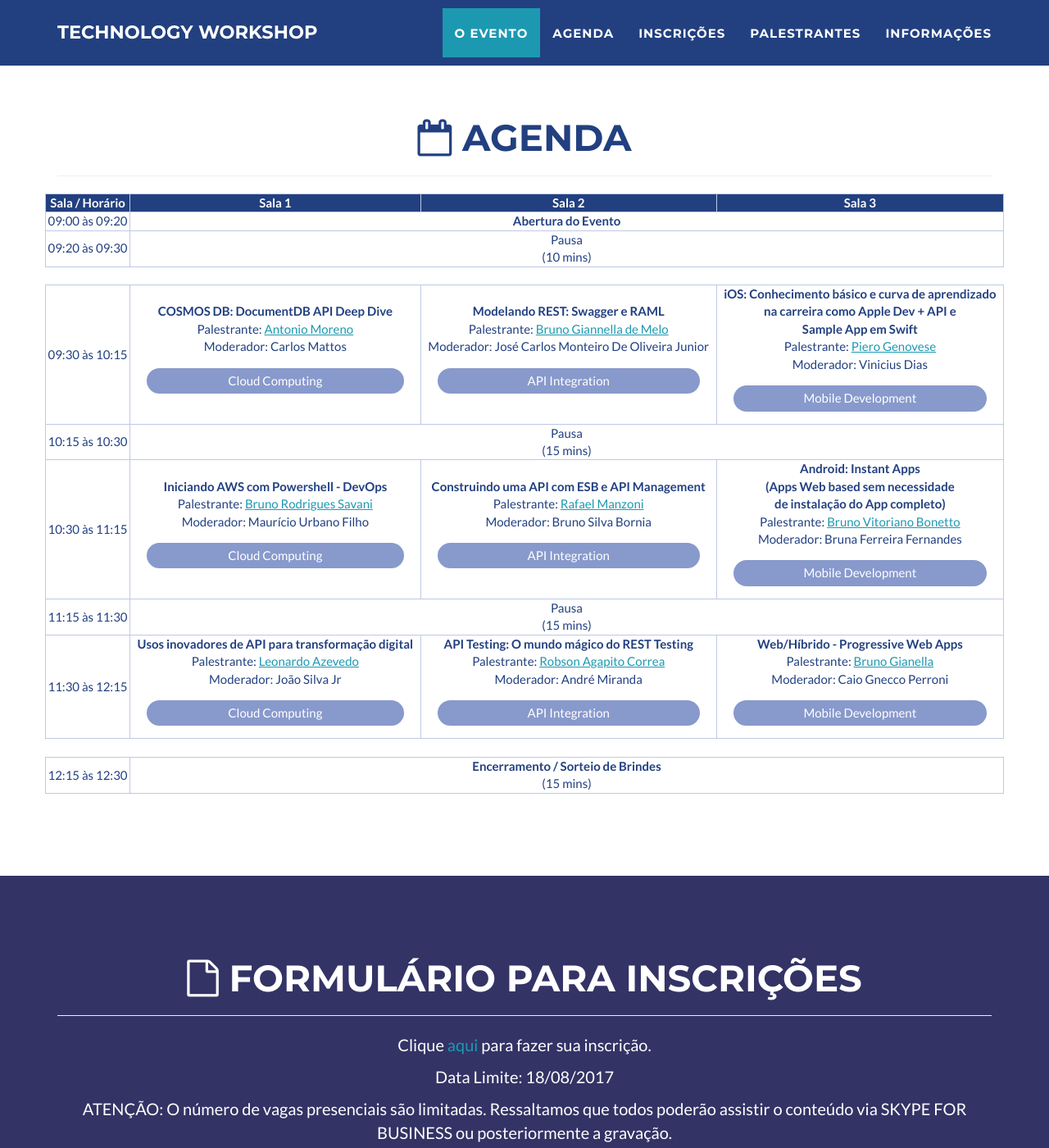
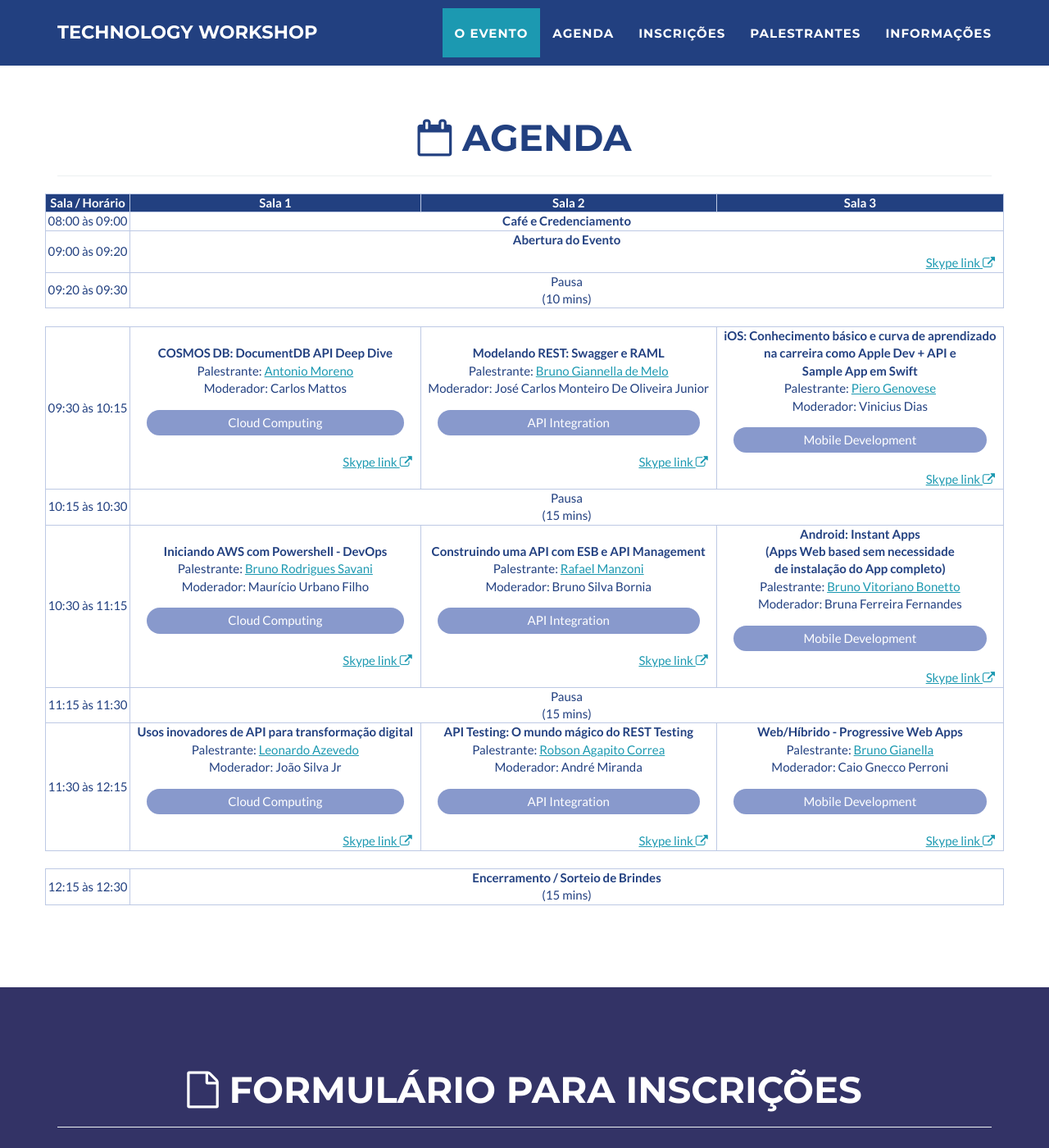
Before and after one commit to gft-technical-practices/2017-workshop-2, a Jekyll site: the page built from index.html, in a window 1280 px wide and 1400 px high, scrolled down 1161 px. Shown: the whole window at 82% size. Built offline with Jekyll 4.4.1, drawn with Linux system fonts in a browser that asks for light colours.

Commit message:
Update agenda.html
Adicionando links para as skype meetings em todas as palestras

```diff
--- a/_includes/agenda.html
+++ b/_includes/agenda.html
@@ -22,9 +22,18 @@
 
 	<tbody>
 		<tr>
+			<td align="center">08:00 às 09:00</td>
+			<td align="center" colspan="3">
+				<b>Café e Credenciamento</b>
+			</td>
+		</tr>
+		<tr>
 			<td align="center">09:00 às 09:20</td>
 			<td align="center" colspan="3">
 				<b>Abertura do Evento</b>
+				<a class="skype-link" href="https://meet.gft.com/andre-luiz.duarte/CFLJWC19" target="_blank">
+				Skype link <span class="fa-external-link fa">
+				</span></a
 			</td>
 		</tr>
 		<tr>
@@ -44,12 +53,18 @@
 				<br/>Palestrante: <a href="#antonio_moreno">Antonio Moreno</a>
 				<br/>Moderador: Carlos Mattos
 				<div class="track-tag">Cloud Computing</div>
+				<a class="skype-link" href="https://meet.gft.com/andre-luiz.duarte/1H3S4S6K" target="_blank">
+				Skype link <span class="fa-external-link fa">
+				</span></a>
 			</td>
 			<td align="center">
 				<b>Modelando REST: Swagger e RAML</b>
 				<br/>Palestrante: <a href="#bruno_gianella">Bruno Giannella de Melo</a>
 				<br/>Moderador: José Carlos Monteiro De Oliveira Junior
 				<div class="track-tag">API Integration</div>
+				<a class="skype-link" href="https://meet.gft.com/andre-luiz.duarte/5ZFBQ61F" target="_blank">
+				Skype link <span class="fa-external-link fa">
+				</span></a>
 			</td>
 			<td align="center">
 				<b>iOS: Conhecimento básico e curva de aprendizado<br/>
@@ -58,6 +73,9 @@
 				<br/>Palestrante: <a href="#piero_guarneri">Piero Genovese</a>
 				<br/>Moderador: Vinicius Dias
 				<div class="track-tag">Mobile Development</div>
+				<a class="skype-link" href="https://meet.gft.com/andre-luiz.duarte/3RR5V638" target="_blank">
+				Skype link <span class="fa-external-link fa">
+				</span></a>
 			</td>
 		</tr>
 
@@ -73,18 +91,27 @@
 				<br/>Palestrante: <a href="#bruno_savani">Bruno Rodrigues Savani</a>
 				<br/>Moderador: Maurício Urbano Filho
 				<div class="track-tag">Cloud Computing</div>
+				<a class="skype-link" href="https://meet.gft.com/andre-luiz.duarte/333ZLPPD" target="_blank">
+				Skype link <span class="fa-external-link fa">
+				</span></a>
 			</td>
 			<td align="center">
 				<b>Construindo uma API com ESB e API Management</b>
 				<br/>Palestrante: <a href="#rafael_manzoni">Rafael Manzoni</a>
 				<br/>Moderador: Bruno Silva Bornia
 				<div class="track-tag">API Integration</div>
+				<a class="skype-link" href="https://meet.gft.com/andre-luiz.duarte/NZ4M4RNJ" target="_blank">
+				Skype link <span class="fa-external-link fa">
+				</span></a>
 			</td>
 			<td align="center">
 				<b>Android: Instant Apps<br/>(Apps Web based sem necessidade<br/>de instalação do App completo)</b>
 				<br/>Palestrante: <a href="#bruno_vitoriano">Bruno Vitoriano Bonetto</a>
 				<br/>Moderador: Bruna Ferreira Fernandes
 				<div class="track-tag">Mobile Development</div>
+				<a class="skype-link" href="https://meet.gft.com/andre-luiz.duarte/J4YPC2F0" target="_blank">
+				Skype link <span class="fa-external-link fa">
+				</span></a>
 			</td>
 		</tr>
 
@@ -100,18 +127,27 @@
 				<br/>Palestrante: <a href="#leonardo_azevedo">Leonardo Azevedo</a>
 				<br/>Moderador: João Silva Jr
 				<div class="track-tag">Cloud Computing</div>
+				<a class="skype-link" href="https://meet.gft.com/andre-luiz.duarte/3JB5F081" target="_blank">
+				Skype link <span class="fa-external-link fa">
+				</span></a>
 			</td>
 			<td align="center">
 				<b>API Testing: O mundo mágico do REST Testing</b>
 				<br/>Palestrante: <a href="#robson_agapito">Robson Agapito Correa</a>
 				<br/>Moderador: André Miranda
 				<div class="track-tag">API Integration</div>
+				<a class="skype-link" href="https://meet.gft.com/andre-luiz.duarte/9L2G0Q73" target="_blank">
+				Skype link <span class="fa-external-link fa">
+				</span></a>
 			</td>
 			<td align="center">
 				<b>Web/Híbrido - Progressive Web Apps</b>
 				<br/>Palestrante: <a href="#bruno_gianella">Bruno Gianella</a>
 				<br/>Moderador: Caio Gnecco Perroni
 				<div class="track-tag">Mobile Development</div>
+				<a class="skype-link" href="https://meet.gft.com/andre-luiz.duarte/P9L6D9CZ" target="_blank">
+				Skype link <span class="fa-external-link fa">
+				</span></a>
 			</td>
 		</tr>
 
```
